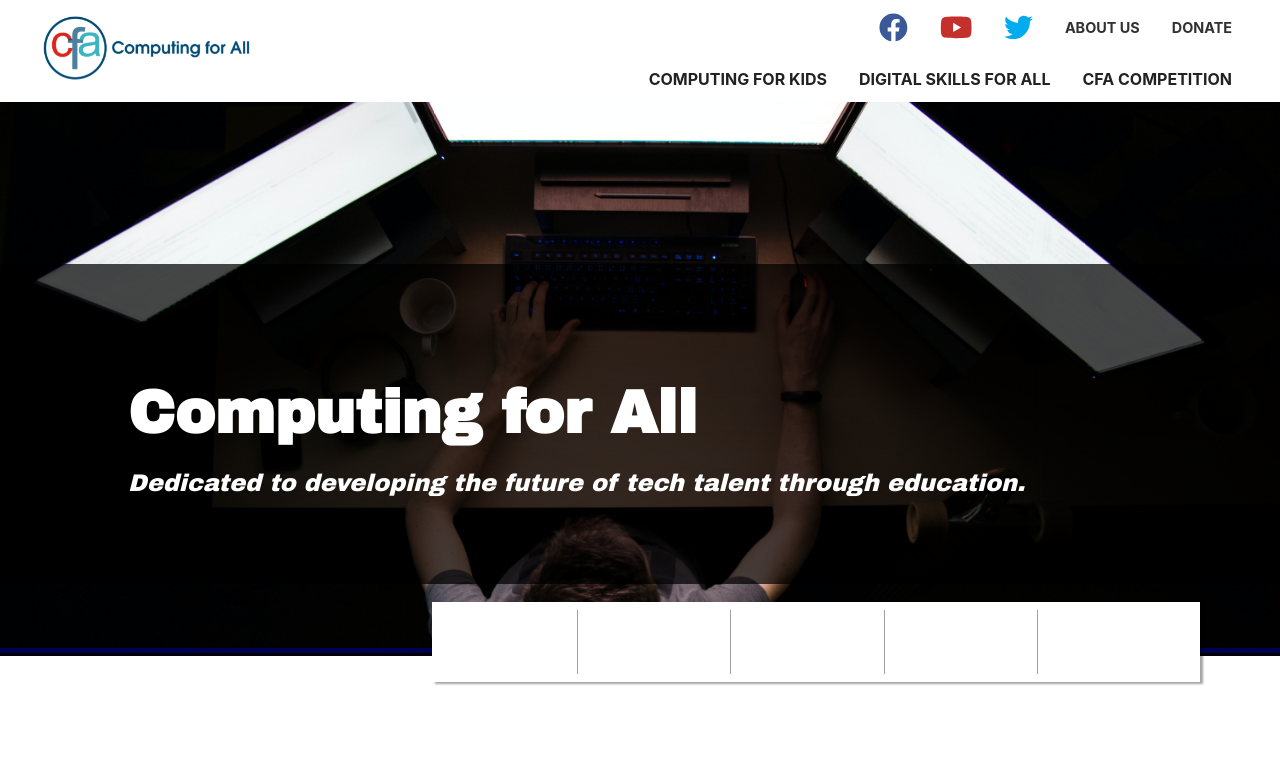
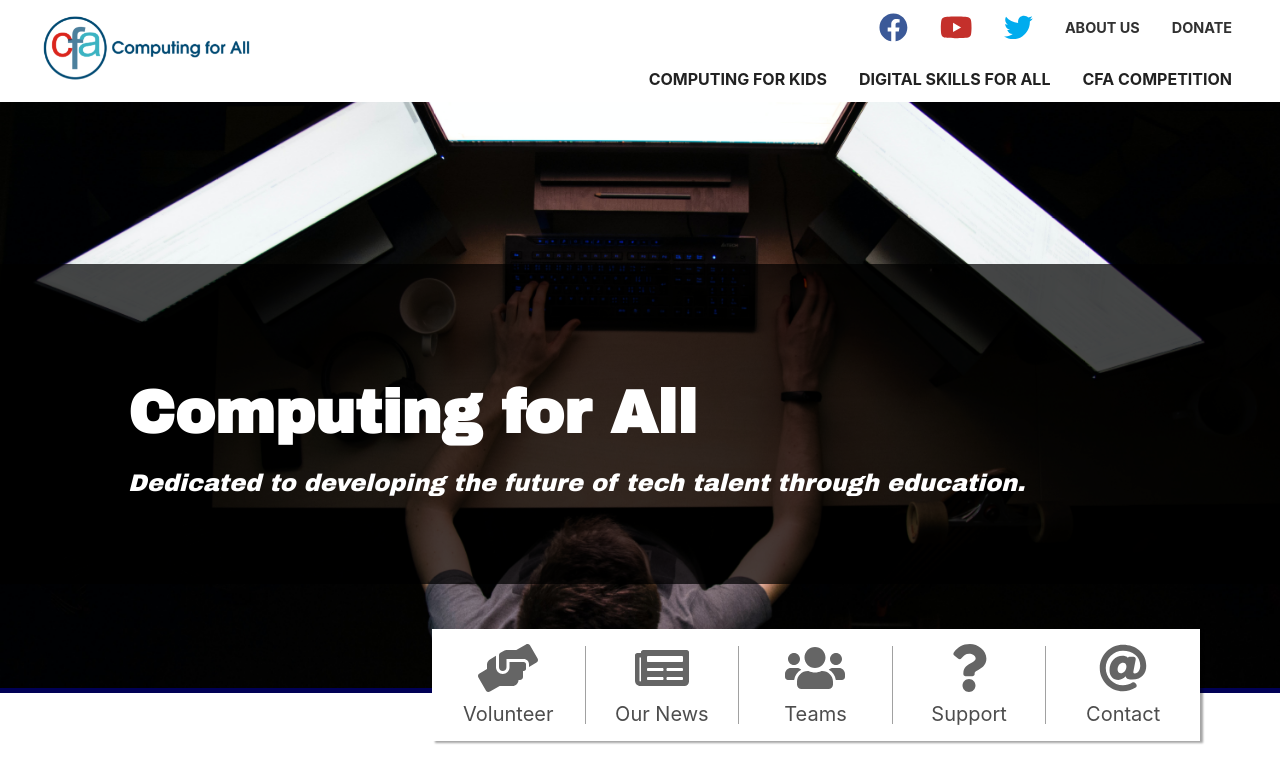
Before and after one commit to liahnee/cfa, a React (Create React App) app: page / in a window 1280 px wide. Shown: the top 782 px of the page. Built offline with nearby package versions, Linux system fonts and the light colour scheme; a web font is replaced by a local one.

Commit message:
floating box content

```diff
--- a/src/p_cfa/home.js
+++ b/src/p_cfa/home.js
@@ -1,6 +1,7 @@
 import React from 'react';
 
-import { faRocket } from '@fortawesome/free-solid-svg-icons';
+import { FontAwesomeIcon } from '@fortawesome/react-fontawesome';
+import { faAt, faQuestion, faUsers, faNewspaper, faHandsHelping } from '@fortawesome/free-solid-svg-icons';
 
 import '../stylesheets/cfa/home.css';
 
@@ -18,11 +19,11 @@ const CFAHome = (props) => {
 		<div className="cfa-home">
 			<TopBanner text={''} />
 			<div className="banner-intro-box">
-				<div> </div>
-				<div> </div>
-				<div> </div>
-				<div> </div>
-				<div> </div>
+				<div> <FontAwesomeIcon icon={faHandsHelping} size="2x"/> <span>Volunteer</span>  </div>
+				<div> <FontAwesomeIcon icon={faNewspaper} size="2x"/> <span>Our News</span>  </div>
+				<div> <FontAwesomeIcon icon={faUsers} size="2x"/> <span>Teams</span>  </div>
+				<div> <FontAwesomeIcon icon={faQuestion} size="2x"/> <span>Support</span>  </div>
+				<div> <FontAwesomeIcon icon={faAt} size="2x"/> <span>Contact</span>  </div>
 			</div>
 			<div className="empty-div" />
 			<div id="cfk-banner" className="banner">
@@ -30,7 +31,6 @@ const CFAHome = (props) => {
 					<div className="header">
 						<span>Computing for Kids</span>
 						<p className="banner-desc">
-							{' '}
 							<em>
 								Shaping Students.<br />Shaping Future.
 							</em>
--- a/src/stylesheets/cfa/home.css
+++ b/src/stylesheets/cfa/home.css
@@ -26,7 +26,7 @@
     ". . .";
     grid-template-columns: 5vw 40vw auto;
     grid-template-rows: 20vh 40vh auto ;
-    height:68vh;
+    height:73vh;
     width: 100vw;
     margin: 0;
     border-bottom: 5px solid rgb(0, 0, 85);
@@ -63,37 +63,58 @@
 /* floating buttons/menus on the top banner bottom border */
 
 .banner-intro-box {
-    margin: -4% 5rem -2% auto;
+    margin: -4rem 5rem -3rem auto;
     width: 60%;
-    height: 5rem;
+    height: 7rem;
     position: relative;
     z-index: 10;
     background-color: var(--color-mid-btns);
     display: grid;
     grid-template-columns: repeat(5, 1fr);
-
     box-shadow: 3px 2px 2px 0px rgba(0, 0, 0, 0.356);
+    text-align: center;
+    align-items: center;
+    justify-content: center;
 }
 
 .banner-intro-box > div {
     display: flex;
+    height:70%;
     text-align: center;
     align-items: center;
     justify-content: center;
     font-size: 36px;
-    margin: 0.5rem;
+    padding: 0;
     border-right: 1px solid rgb(161, 161, 161);
+
+    display: flex;
+    flex-direction: column;
 }
 .banner-intro-box > div:last-child {
     border: none;
 }
-
 
 .banner-intro-box > div:hover {
     cursor: pointer;
 }
 
 
+.banner-intro-box span {
+    font-size: 20px ;
+    color: rgb(77, 77, 77);
+    padding-top: 0.6rem;
+}
+
+.banner-intro-box > div:hover span {
+    color: rgb(3, 3, 54);
+}
+.banner-intro-box > div svg {
+    opacity: 0.6;
+    font-size: 3rem;
+}
+.banner-intro-box > div:hover svg {
+    opacity: 1;
+}
 
 .empty-div {
     position: relative;
```
